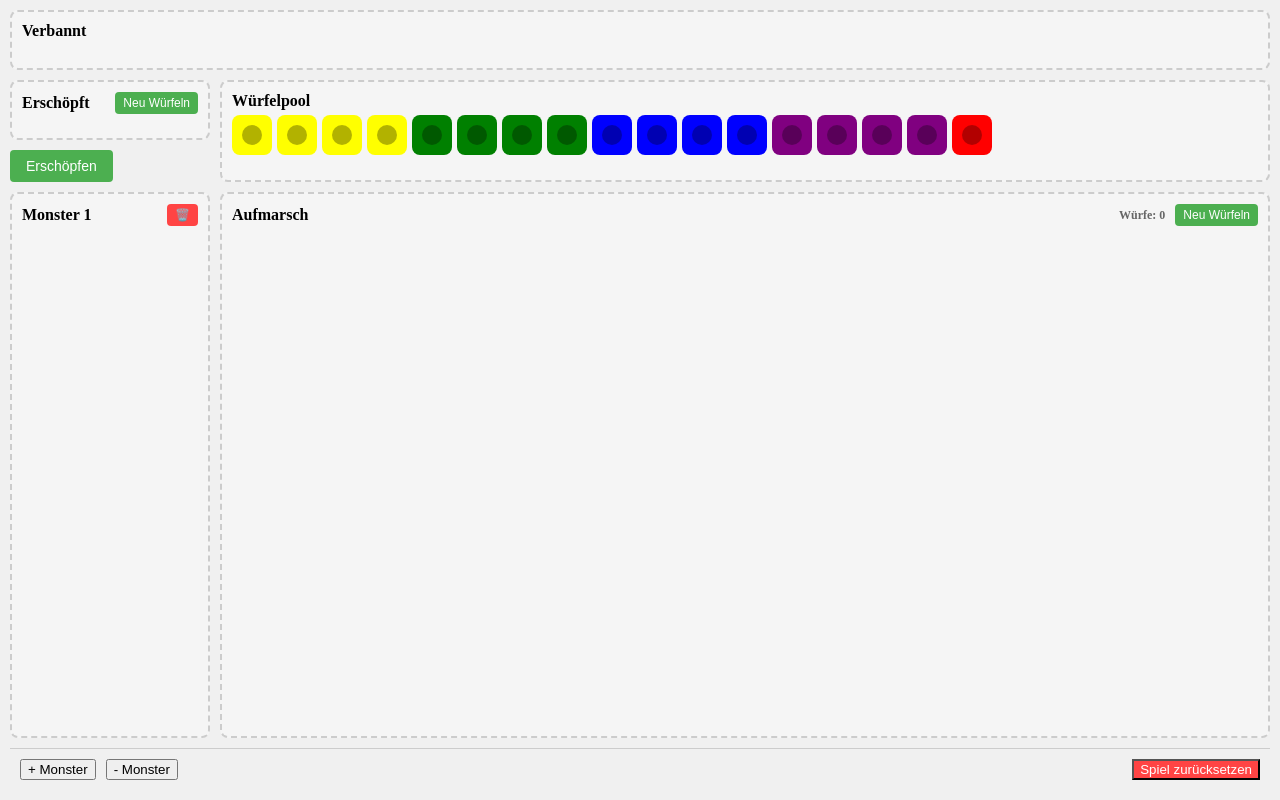
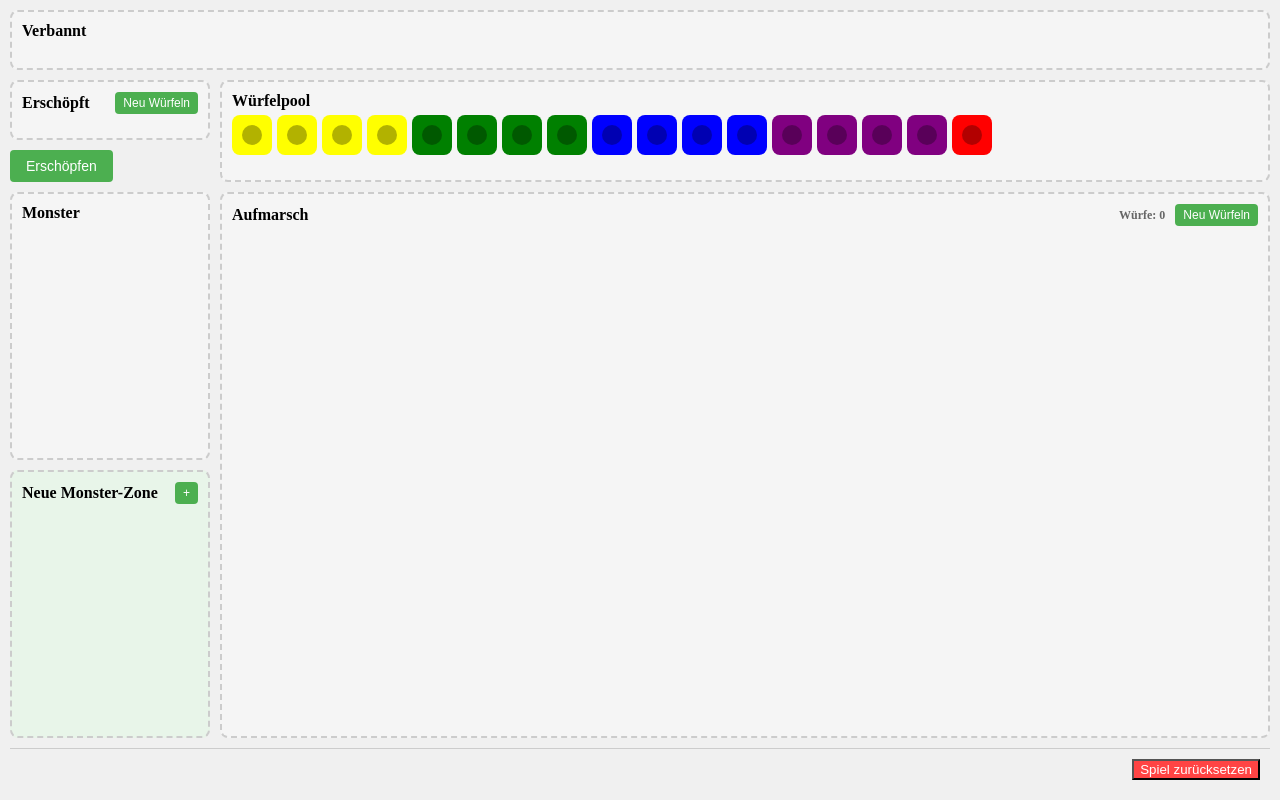
Before and after one commit to d0x/20StrongDiceApp, a React (Create React App) app: page / in a window 1280 px wide. Built offline with nearby package versions, Linux system fonts and the light colour scheme.

Commit message:
add and remove monster

```diff
--- a/src/components/DiceManager.tsx
+++ b/src/components/DiceManager.tsx
@@ -59,6 +59,14 @@ export const DiceManager: React.FC = () => {
 
     // Erschöpfe die Würfel
     diceManager.moveDiceMultiple(diceInZone.map(d => d.id), 'exhausted');
+
+    // Verschiebe die Würfel aus den nachfolgenden Zonen nach oben
+    for (let i = monsterNumber; i < state.activeMonsterZones; i++) {
+      const currentZone = `monster${i + 1}` as DiceZoneType;
+      const nextZone = `monster${i}` as DiceZoneType;
+      const diceToMove = state.dice.filter(d => d.zone === currentZone);
+      diceManager.moveDiceMultiple(diceToMove.map(d => d.id), nextZone);
+    }
 
     // Reduziere die Anzahl der aktiven Monster-Zonen
     if (state.activeMonsterZones > 1) {
@@ -163,10 +171,25 @@ export const DiceManager: React.FC = () => {
             allDice={state.dice}
             onDrop={handleDrop}
             onDiceSelect={handleDiceSelect}
-            onDelete={() => handleDeleteZone(i + 1)}
+            onDelete={state.activeMonsterZones > 1 ? () => handleDeleteZone(i + 1) : undefined}
             style={{ flex: 1 }}
           />
         ))}
+        {state.activeMonsterZones < 5 && (
+          <DiceZoneComponent
+            zone="monster1"
+            dice={[]}
+            allDice={state.dice}
+            onDrop={handleDrop}
+            onDiceSelect={handleDiceSelect}
+            isAddMonsterCard
+            onAddMonster={() => {
+              diceManager.setActiveMonsterZones(state.activeMonsterZones + 1);
+              setState(diceManager.getState());
+            }}
+            style={{ flex: 1 }}
+          />
+        )}
       </div>
 
       {/* Aufmarsch Zone */}
@@ -198,14 +221,6 @@ export const DiceManager: React.FC = () => {
         display: 'flex',
         gap: '10px'
       }}>
-        <button onClick={() => {
-          diceManager.setActiveMonsterZones(state.activeMonsterZones + 1);
-          setState(diceManager.getState());
-        }}>+ Monster</button>
-        <button onClick={() => {
-          diceManager.setActiveMonsterZones(state.activeMonsterZones - 1);
-          setState(diceManager.getState());
-        }}>- Monster</button>
         <button
           onClick={() => setShowResetConfirm(true)}
           style={{ marginLeft: 'auto', backgroundColor: '#ff4444', color: 'white' }}
--- a/src/components/DiceZone.tsx
+++ b/src/components/DiceZone.tsx
@@ -17,7 +17,7 @@ const getZoneName = (zone: DiceZone): string => {
     case 'monster3':
     case 'monster4':
     case 'monster5':
-      return `Monster ${zone.replace('monster', '')}`;
+      return 'Monster';
     default:
       return zone;
   }
@@ -32,6 +32,8 @@ interface DiceZoneProps {
   rerollCount?: number;
   onDiceSelect?: (diceId: string) => void;
   onDelete?: () => void;
+  isAddMonsterCard?: boolean;
+  onAddMonster?: () => void;
   style?: React.CSSProperties;
 }
 
@@ -44,6 +46,8 @@ export const DiceZoneComponent: React.FC<DiceZoneProps> = ({
   rerollCount,
   onDiceSelect,
   onDelete,
+  isAddMonsterCard,
+  onAddMonster,
   style
 }) => {
   const handleDragOver = (e: React.DragEvent) => {
@@ -92,7 +96,7 @@ export const DiceZoneComponent: React.FC<DiceZoneProps> = ({
         borderRadius: '8px',
         padding: '10px',
         minHeight: '60px',
-        backgroundColor: '#f5f5f5',
+        backgroundColor: isAddMonsterCard ? '#e8f5e9' : '#f5f5f5',
         ...style
       }}
       onDragOver={handleDragOver}
@@ -100,7 +104,7 @@ export const DiceZoneComponent: React.FC<DiceZoneProps> = ({
       onClick={handleZoneClick}
     >
       <div style={{ marginBottom: '5px', fontWeight: 'bold', display: 'flex', justifyContent: 'space-between', alignItems: 'center' }}>
-        <span>{getZoneName(zone)}</span>
+        <span>{isAddMonsterCard ? 'Neue Monster-Zone' : getZoneName(zone)}</span>
         <div style={{ display: 'flex', alignItems: 'center', gap: '10px' }}>
           {(zone === 'muster' || zone === 'exhausted') && onReroll && (
             <>
@@ -141,8 +145,25 @@ export const DiceZoneComponent: React.FC<DiceZoneProps> = ({
               🗑️
             </button>
           )}
+          {isAddMonsterCard && onAddMonster && (
+            <button
+              onClick={onAddMonster}
+              style={{
+                padding: '4px 8px',
+                backgroundColor: '#4CAF50',
+                color: 'white',
+                border: 'none',
+                borderRadius: '4px',
+                cursor: 'pointer',
+                fontSize: '12px'
+              }}
+            >
+              +
+            </button>
+          )}
         </div>
       </div>
+      {!isAddMonsterCard && (
         <div style={{ display: 'flex', flexWrap: 'wrap', gap: '5px' }}>
           {dice.map(die => (
             <div
@@ -182,6 +203,7 @@ export const DiceZoneComponent: React.FC<DiceZoneProps> = ({
             </div>
           ))}
         </div>
+      )}
     </div>
   );
 };
```
Lines whose indentation alone changed are shown as unchanged.
